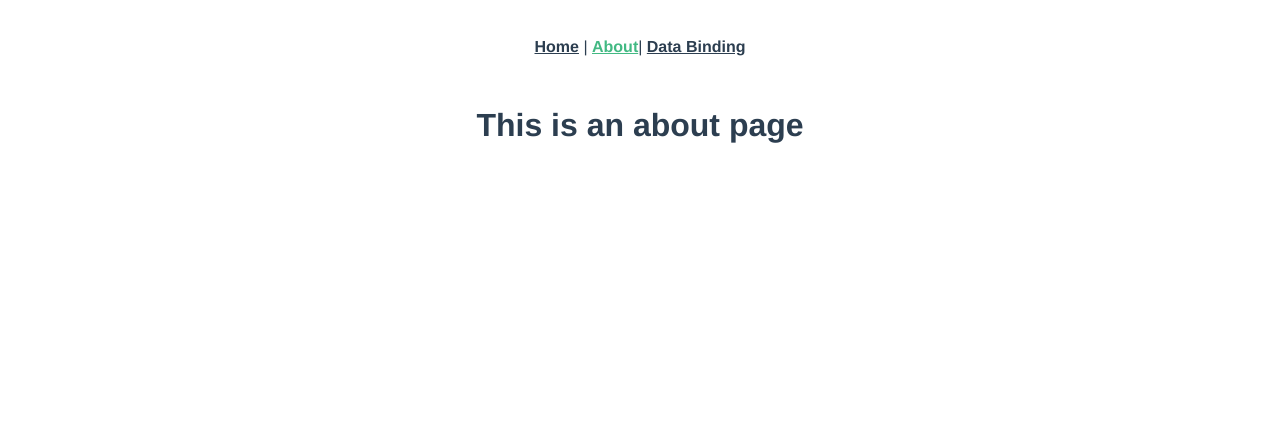
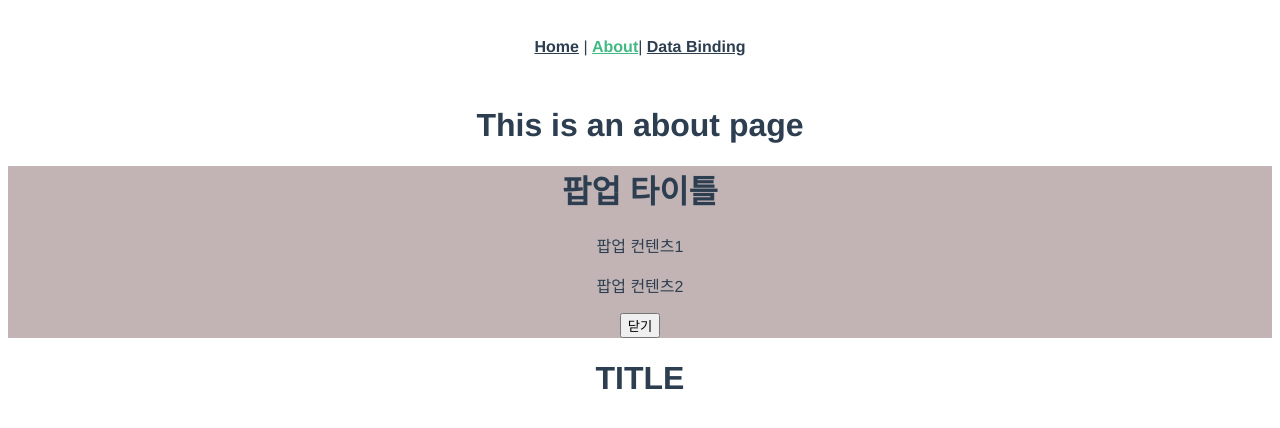
Before and after one commit to shindohyun/vue-project, a Vue app: page /about in a window 1280 px wide. Shown: the top 428 px of the page. Built offline with nearby package versions, Linux system fonts and the light colour scheme.

Commit message:
slot 연습

```diff
--- a/src/views/About.vue
+++ b/src/views/About.vue
@@ -1,5 +1,18 @@
 <template>
   <div class="about">
     <h1>This is an about page</h1>
+    <use-modal-layout></use-modal-layout>
+    <one-slot-modal>TITLE</one-slot-modal>
   </div>
 </template>
+<script>
+import UseModalLayout from './SlotUseModalLayout.vue'
+import OneSlotModal from './OneSlotModalLayout.vue'
+
+export default {
+  components: {
+    UseModalLayout,
+    OneSlotModal
+  }
+}
+</script>
--- /dev/null
+++ b/src/views/OneSlotModalLayout.vue
@@ -0,0 +1,3 @@
+<template>
+  <h1><slot></slot></h1>
+</template>
--- /dev/null
+++ b/src/views/SlotModalLayout.vue
@@ -0,0 +1,18 @@
+<template>
+  <div class="modal-container">
+    <header>
+      <slot name="header"></slot>
+    </header>
+    <main>
+      <slot></slot>
+    </main>
+    <footer>
+      <slot name="footer"></slot>
+    </footer>
+  </div>
+</template>
+<style scoped>
+.modal-container {
+  background: #c2b4b4;
+}
+</style>
--- /dev/null
+++ b/src/views/SlotUseModalLayout.vue
@@ -0,0 +1,23 @@
+<template>
+  <modal-layout>
+    <template v-slot:header>
+      <h1>팝업 타이틀</h1>
+    </template>
+    <template #default>
+      <p>팝업 컨텐츠1</p>
+      <p>팝업 컨텐츠2</p>
+    </template>
+    <template #footer>
+      <button type="button">닫기</button>
+    </template>
+  </modal-layout>
+</template>
+<script>
+import ModalLayout from './SlotModalLayout.vue'
+
+export default {
+  components: {
+    ModalLayout
+  }
+}
+</script>
```
